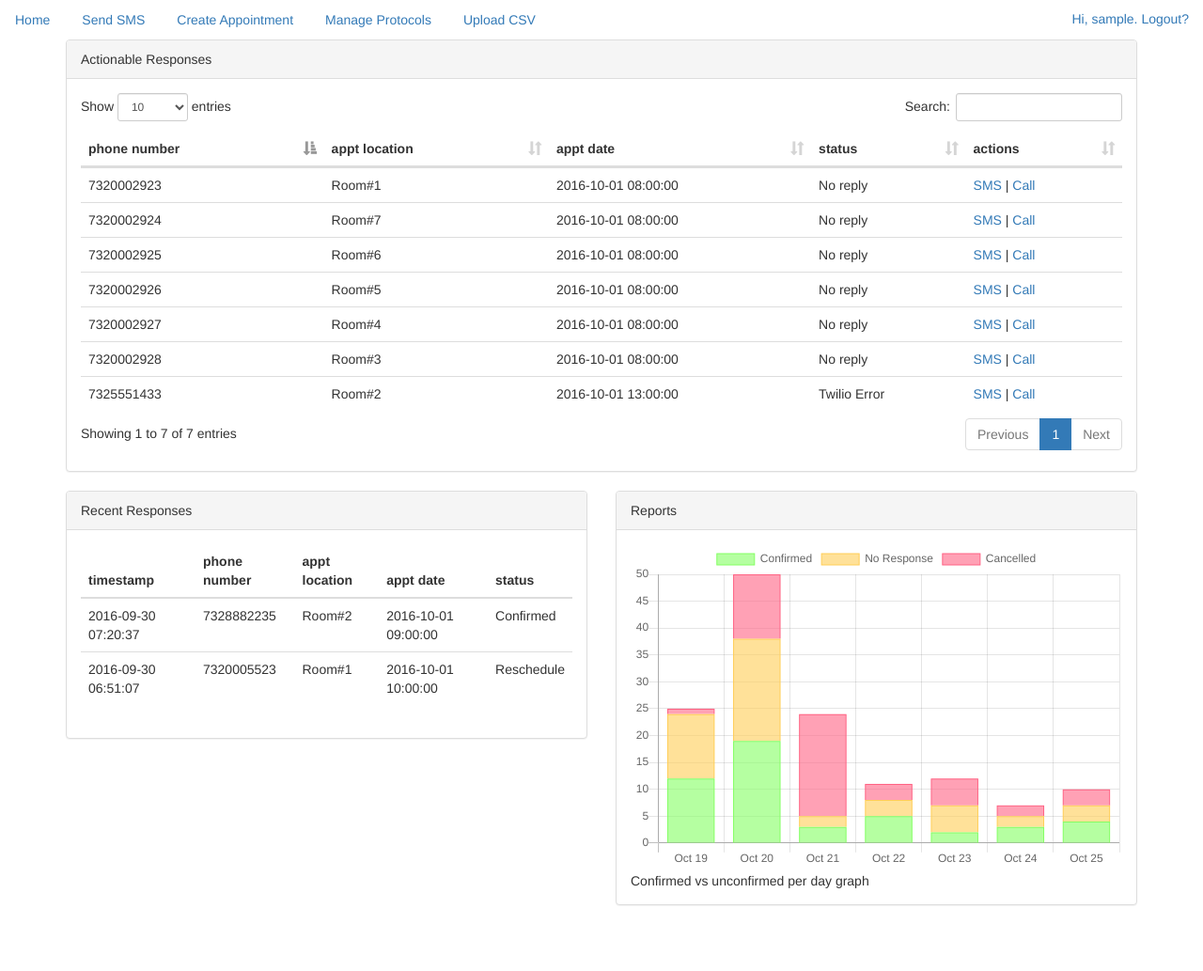
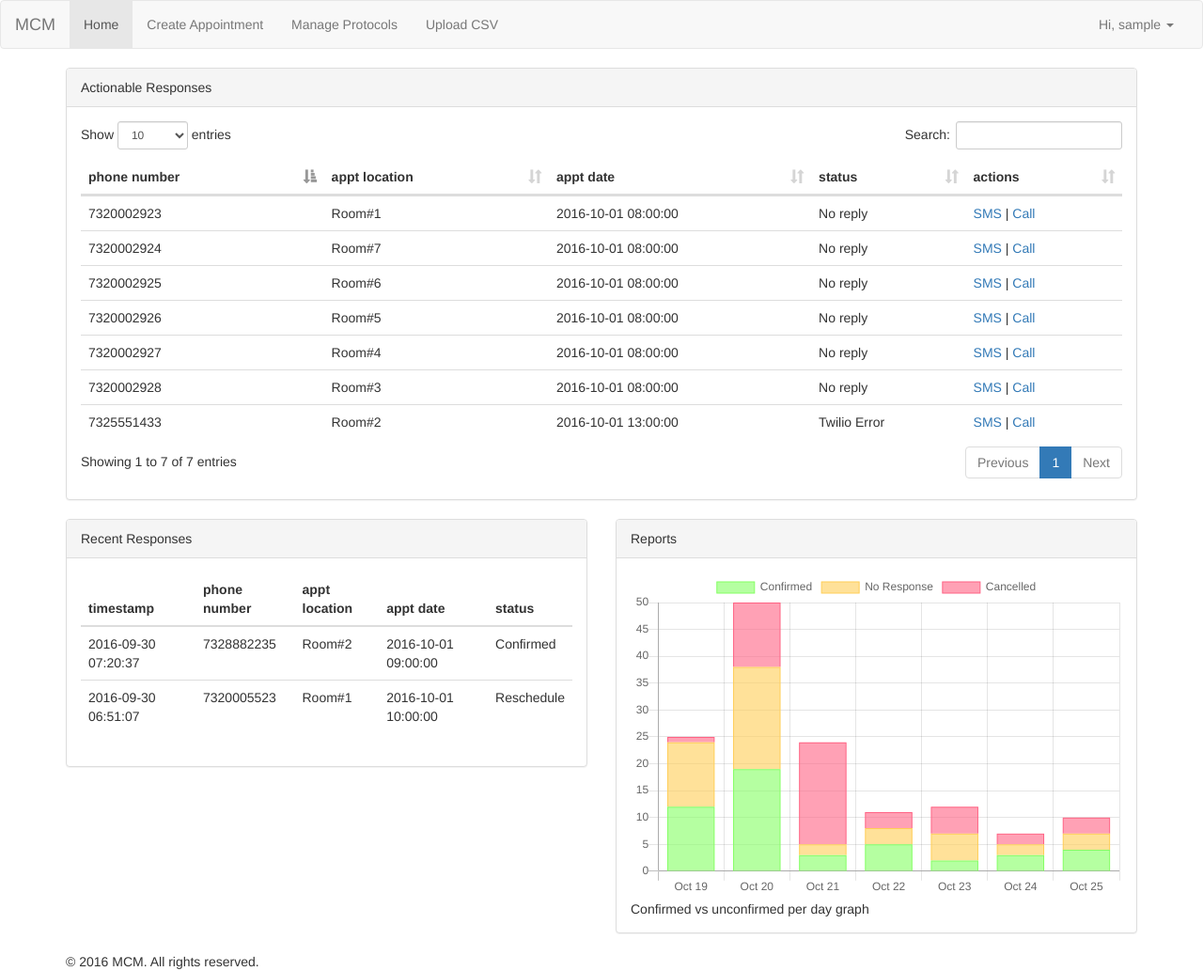
Before and after one commit to munsu/mcm, a Django app: page / in a window 1280 px wide. Shown: the whole page at 94% size. Before the commit the page ends 963 px from the top, so only its background shows below. Run offline with Django 3.2, Linux system fonts and the light colour scheme; the visitor is signed in with stand-in values (Sample User, id 1); parts of the project's set-up code (start-up, migrations or seed data) failed here and were passed over; some libraries are stand-ins or nearby versions.

Commit message:
Implement proper nav

```diff
--- /dev/null
+++ b/appointments/templatetags/nav_tags.py
@@ -0,0 +1,15 @@
+from django import template
+from django.core.urlresolvers import reverse, NoReverseMatch
+
+
+register = template.Library()
+
+@register.simple_tag
+def active_class(request, name, active_class="active"):
+    try:
+        path = reverse(name)
+    except NoReverseMatch:
+        path = name
+    if request.path == path:
+        return active_class
+    return ''
--- a/templates/_base.html
+++ /dev/null
@@ -1,129 +0,0 @@
-{% load static %}
-<!DOCTYPE html>
-<html lang="en">
-    <head>
-        <meta charset="UTF-8">
-        <title>MCM</title>
-
-        <link href="{% static 'css/bootstrap.min.css' %}" rel="stylesheet">
-        <link href="{% static 'css/datatables.min.css' %}" rel="stylesheet">
-
-    </head>
-
-    <body>
-        <header>
-            <ul class="nav nav-pills">
-                <li>
-                    <a class="btn btn-link" href="{% url 'home' %}">Home</a>
-                </li>
-                <li>
-                    <a type="button" class="btn btn-link" data-toggle="modal" data-target="#send-sms">
-                      Send SMS
-                    </a>
-                </li>
-                <li>
-                    <a class="btn btn-link" href="{% url 'home' %}">Create Appointment</a>
-                </li>
-                <li>
-                    <a class="btn btn-link" href="{% url 'home' %}">Manage Protocols</a>
-                </li>
-                <li>
-                    <a class="btn btn-link" href="{% url 'home' %}">Upload CSV</a>
-                </li>
-                <li class="pull-right"><a href="{% url 'logout' %}">Hi, {{ request.user }}. Logout?</a></li>
-            </ul>
-        </header>
-        <div class="container">
-            {% block content %}
-            {% endblock content %}
-        </div>
-        <!-- MODALS -->
-
-        <!-- SEND SMS MODAL -->
-        <div class="modal fade" id="send-sms" tabindex="-1" role="dialog" aria-labelledby="myModalLabel">
-          <div class="modal-dialog" role="document">
-            <div class="modal-content">
-              <div class="modal-header">
-                <button type="button" class="close" data-dismiss="modal" aria-label="Close"><span aria-hidden="true">&times;</span></button>
-                <h4 class="modal-title" id="myModalLabel">Send SMS</h4>
-              </div>
-              <form id="send-sms-form" method="post" action="#">
-              <div class="modal-body">
-                  {% csrf_token %}
-                  <div class="form-group">
-                    <label for="inputPhone">Phone Number</label>
-                    <input type="text" class="form-control" id="inputPhone" name="phone" placeholder="7320002923">
-                  </div>
-                  <div class="form-group">
-                    <label for="inputText">Text Message</label>
-                    <br />
-                    <button id="inquiry-btn" class="btn btn-default">Inquiry</button>&nbsp;<button id="reschedule-btn" type="submit" class="btn btn-default">Reschedule</button><br />
-                    <textarea class="form-control" rows="8" id="inputText" name="body" placeholder="MCM"></textarea>
-                    <p class="help-block">Please avoid words that may be classified as <abbr data-toggle="tooltip" title="Some tooltip text!">Protected Health Information</abbr>. Use the templates provided where you can.</p>
-                  </div>
-                  <!-- <button type="submit" class="btn btn-default">Send SMS</button> -->
-              </div>
-              <div class="modal-footer">
-                <button type="submit" class="btn btn-primary">Send SMS</button>
-              </div>
-              </form>
-            </div>
-          </div>
-        </div>
-        <!-- END SMS MODAL -->
-    </body>
-    {% block jscript %}
-        <script type="text/javascript" src="{% static 'js/jquery-3.1.1.js' %}"></script>
-        <script type="text/javascript" src="{% static 'js/bootstrap.min.js' %}"></script>
-        <script type="text/javascript" src="{% static 'js/datatables.min.js' %}"></script>
-        <script type="text/javascript" src="https://cdnjs.cloudflare.com/ajax/libs/Chart.js/2.3.0/Chart.bundle.min.js"></script>
-        <script type="text/javascript">
-            $("#inquiry-btn").click(function(e) {
-                e.preventDefault();
-                var company_name = "MCM";
-                var datetime = "Mon 03/14/2016 at 8:00am";
-                var place = "21 Jump Street";
-                var phone_number = "212-241-0999";
-                var spiel1 = "Reply OK to confirm";
-                var spiel2 = "Reply NO to cancel";
-                var spiel3 = "Reply STOP to Opt-out";
-                var disclaimer = "Msg&data rates may apply";
-                var msg = [company_name, datetime, place, phone_number, spiel1, spiel2, spiel3, disclaimer];
-                console.log(msg.join('\n').length)
-                $("#inputText").text(msg.join('\n'));
-            });
-            $("#reschedule-btn").click(function(e) {
-                e.preventDefault();
-                var company_name = "MCM";
-                var concern = "Your appointment will be cancelled. Reschedule?";
-                var spiel1 = "Reply YES to be connected to your doctor's office";
-                var spiel2 = "Reply STOP to Opt-out";
-                var disclaimer = "Msg&data rates may apply";
-                var msg = [company_name, concern, spiel1, spiel2, disclaimer];
-                console.log(msg.join('\n').length)
-                $("#inputText").text(msg.join('\n'));
-            });
-            $(function () {
-                $('[data-toggle="tooltip"]').tooltip()
-            });
-            $("#send-sms-form").submit(function(e) {
-                e.preventDefault();
-                $.ajax({
-                  url: "{% url 'appointments:send_sms' %}",
-                  data: $(this).serialize(),
-                  type: "POST",
-                  success: function(data, textStatus, jqXHR) {
-                      location.reload(); //todo
-                      alert(data);
-                  },
-                  error: function(jqXHR, textStatus, errorThrown) {
-                      console.log(textStatus + " " + errorThrown)
-                      alert(errorThrown);
-                  }
-                });
-            });
-        </script>
-    {% endblock jscript %}
-    {% block extrajs %}
-    {% endblock extrajs %}
-</html>
--- /dev/null
+++ b/templates/base.html
@@ -0,0 +1,159 @@
+{% load staticfiles %}
+{% load i18n %}
+{% load nav_tags %}
+<!DOCTYPE html>
+<html lang="en">
+  <head>
+    <meta charset="utf-8">
+    <meta http-equiv="x-ua-compatible" content="ie=edge">
+    <title>{% block title %}MCM{% endblock title %}</title>
+    <meta name="viewport" content="width=device-width, initial-scale=1.0">
+    <meta name="description" content="MCM">
+    <meta name="author" content="MCM">
+
+    {% block css %}
+      <link href="{% static 'css/bootstrap.min.css' %}" rel="stylesheet">
+      <link href="{% static 'css/datatables.min.css' %}" rel="stylesheet">
+      {% block extrastyle %}{% endblock extrastyle %}
+    {% endblock css %}
+  </head>
+  <body>
+    {% block header %}
+      <header>
+        {% block navigation %}
+          <nav class="navbar navbar-default">
+            <div class="container-fluid">
+              <div class="navbar-header">
+                <button type="button" class="navbar-toggle collapsed" data-toggle="collapse" data-target="#main-nav" aria-expanded="false">
+                  <span class="sr-only">Toggle navigation</span>
+                  <span class="icon-bar"></span>
+                  <span class="icon-bar"></span>
+                  <span class="icon-bar"></span>
+                </button>
+                <a class="navbar-brand" href="{% url 'home' %}">MCM</a>
+              </div>
+
+              <div class="collapse navbar-collapse" id="main-nav">
+                <ul class="nav navbar-nav">
+                  <li class="{% active_class request 'home' %}"><a href="{% url 'home' %}">Home</a></li>
+                  <li class="{% active_class request '#' %}"><a href="#">Create Appointment</a></li>
+                  <li class="{% active_class request '#' %}"><a href="#">Manage Protocols</a></li>
+                  <li class="{% active_class request '#' %}"><a href="#">Upload CSV</a></li>
+                </ul>
+                <ul class="nav navbar-nav navbar-right">
+                  <li class="dropdown">
+                    <a href="#" class="dropdown-toggle" data-toggle="dropdown" role="button" aria-haspopup="true" aria-expanded="false">Hi, {{ request.user }} <span class="caret"></span></a>
+                    <ul class="dropdown-menu">
+                      <li><a href="{% url 'logout' %}">Log Out</a></li>
+                    </ul>
+                  </li>
+                </ul>
+              </div>
+            </div>
+          </nav>
+        {% endblock navigation %}
+        {% block breadcrumbs %}{% endblock breadcrumbs %}
+      </header>
+    {% endblock header %}
+
+    {% block main %}
+      <main>
+        {% block content %}{% endblock content %}
+      </main>
+    {% endblock main %}
+
+    {% block footer %}
+      <footer>
+        <div class="container">&copy; 2016 MCM. All rights reserved.</div>
+      </footer>
+    {% endblock footer %}
+
+    <!-- MODALS -->
+    <!-- SEND SMS MODAL -->
+    <div class="modal fade" id="send-sms" tabindex="-1" role="dialog" aria-labelledby="myModalLabel">
+      <div class="modal-dialog" role="document">
+        <div class="modal-content">
+          <div class="modal-header">
+          <button type="button" class="close" data-dismiss="modal" aria-label="Close"><span aria-hidden="true">&times;</span></button>
+          <h4 class="modal-title" id="myModalLabel">Send SMS</h4>
+          </div>
+          <form id="send-sms-form" method="post" action="#">
+          <div class="modal-body">
+            {% csrf_token %}
+            <div class="form-group">
+            <label for="inputPhone">Phone Number</label>
+            <input type="text" class="form-control" id="inputPhone" name="phone" placeholder="7320002923">
+            </div>
+            <div class="form-group">
+            <label for="inputText">Text Message</label>
+            <br />
+            <button id="inquiry-btn" class="btn btn-default">Inquiry</button>&nbsp;<button id="reschedule-btn" type="submit" class="btn btn-default">Reschedule</button><br />
+            <textarea class="form-control" rows="8" id="inputText" name="body" placeholder="MCM"></textarea>
+            <p class="help-block">Please avoid words that may be classified as <abbr data-toggle="tooltip" title="Some tooltip text!">Protected Health Information</abbr>. Use the templates provided where you can.</p>
+            </div>
+            <!-- <button type="submit" class="btn btn-default">Send SMS</button> -->
+          </div>
+          <div class="modal-footer">
+          <button type="submit" class="btn btn-primary">Send SMS</button>
+          </div>
+          </form>
+        </div>
+      </div>
+    </div>
+    <!-- END SMS MODAL -->
+
+    {% block js %}
+      <script type="text/javascript" src="{% static 'js/jquery-3.1.1.js' %}"></script>
+      <script type="text/javascript" src="{% static 'js/bootstrap.min.js' %}"></script>
+      <script type="text/javascript" src="{% static 'js/datatables.min.js' %}"></script>
+      <script type="text/javascript" src="https://cdnjs.cloudflare.com/ajax/libs/Chart.js/2.3.0/Chart.bundle.min.js"></script>
+      <script type="text/javascript">
+        $("#inquiry-btn").click(function(e) {
+          e.preventDefault();
+          var company_name = "MCM";
+          var datetime = "Mon 03/14/2016 at 8:00am";
+          var place = "21 Jump Street";
+          var phone_number = "212-241-0999";
+          var spiel1 = "Reply OK to confirm";
+          var spiel2 = "Reply NO to cancel";
+          var spiel3 = "Reply STOP to Opt-out";
+          var disclaimer = "Msg&data rates may apply";
+          var msg = [company_name, datetime, place, phone_number, spiel1, spiel2, spiel3, disclaimer];
+          console.log(msg.join('\n').length)
+          $("#inputText").text(msg.join('\n'));
+        });
+        $("#reschedule-btn").click(function(e) {
+          e.preventDefault();
+          var company_name = "MCM";
+          var concern = "Your appointment will be cancelled. Reschedule?";
+          var spiel1 = "Reply YES to be connected to your doctor's office";
+          var spiel2 = "Reply STOP to Opt-out";
+          var disclaimer = "Msg&data rates may apply";
+          var msg = [company_name, concern, spiel1, spiel2, disclaimer];
+          console.log(msg.join('\n').length)
+          $("#inputText").text(msg.join('\n'));
+        });
+        $(function () {
+          $('[data-toggle="tooltip"]').tooltip()
+        });
+        $("#send-sms-form").submit(function(e) {
+          e.preventDefault();
+          $.ajax({
+            url: "{% url 'appointments:send_sms' %}",
+            data: $(this).serialize(),
+            type: "POST",
+            success: function(data, textStatus, jqXHR) {
+              location.reload(); //todo
+              alert(data);
+            },
+            error: function(jqXHR, textStatus, errorThrown) {
+              console.log(textStatus + " " + errorThrown)
+              alert(errorThrown);
+            }
+          });
+        });
+      </script>
+      {% block extrascript %}{% endblock extrascript %}
+    {% endblock js %}
+  </body>
+</html>
--- a/templates/index.html
+++ b/templates/index.html
@@ -1,6 +1,7 @@
-{% extends "_base.html" %}
+{% extends "base.html" %}
 {% load static %}
 {% block content %}
+  <div class="container">
     <div class="row">
       <div class="col-md-12">
         <div class="panel panel-default">
@@ -117,10 +118,10 @@
         </div>
       </div>
     </div>
-
+  </div>
 {% endblock content %}
 
-{% block extrajs %}
+{% block extrascript %}
   <script type="text/javascript">
     $(document).ready(function(){
       $('#action-table').DataTable();
@@ -165,4 +166,4 @@
       });
     });
   </script>
-{% endblock extrajs %}
+{% endblock extrascript %}
```
Also changed, not shown: appointments/templatetags/__init__.py (added). Lines whose indentation alone changed are shown as unchanged.
